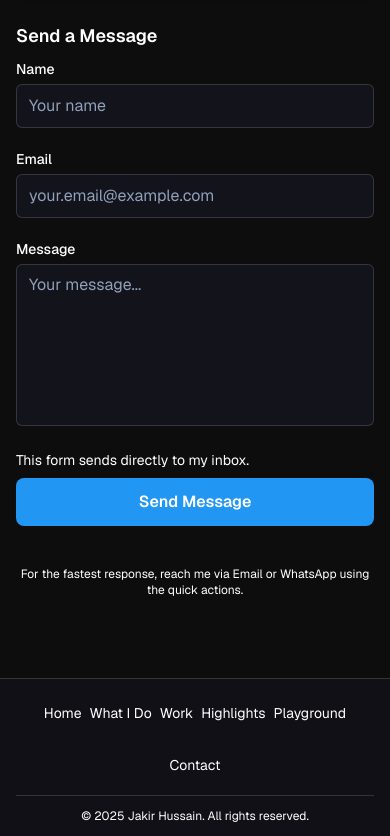
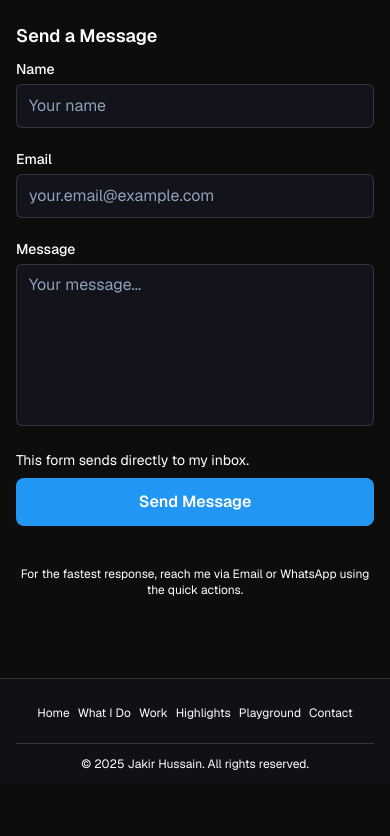
Before and after one commit to iam-hussain/my-portfolio, a Next.js app: page / in a window 390 px wide. Shown: the part 11084-11920 px from the top of the page. After the commit the page ends 11868 px from the top, so only its background shows below. Built offline with nearby package versions, Linux system fonts and the light colour scheme.

Commit message:
fix: shrink footer nav links on mobile

```diff
--- a/components/shared/footer.tsx
+++ b/components/shared/footer.tsx
@@ -16,7 +16,7 @@ export function Footer() {
               <Link
                 key={item.href}
                 href={item.href}
-                className="text-sm sm:text-base !text-black dark:!text-white hover:opacity-80 transition-colors min-h-[44px] flex items-center"
+                className="text-xs sm:text-sm md:text-base !text-black dark:!text-white hover:opacity-80 transition-colors min-h-[44px] flex items-center"
               >
                 {item.label}
               </Link>
```
